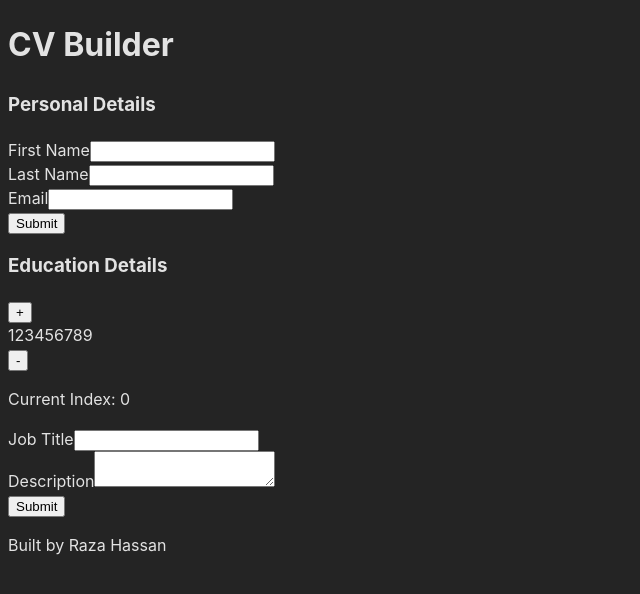
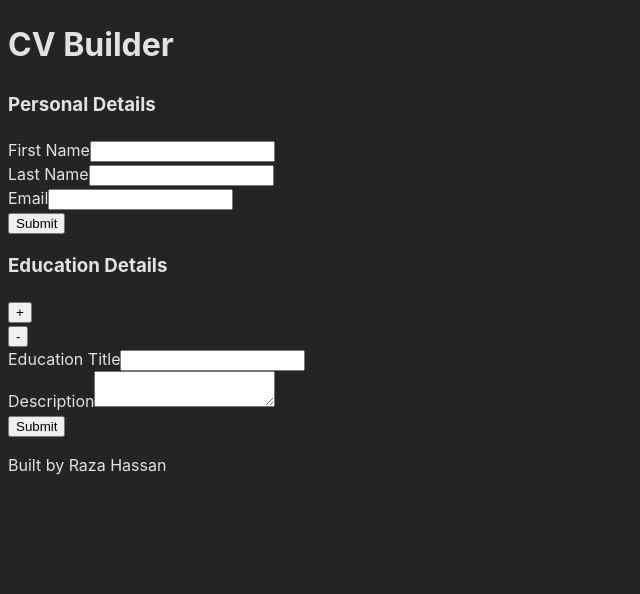
Before and after one commit to bilgramiraza/cv-builder, a React (Vite) app: page / in a window 1280 px wide. Shown: the top 594 px of the page, without its empty margins (0-640 px from the left). Built offline with nearby package versions, Linux system fonts and the light colour scheme.

Commit message:
Renamed Items from Experience to Education and fixed placement of components to avoid false rerenders

```diff
--- a/src/components/Education.jsx
+++ b/src/components/Education.jsx
@@ -3,16 +3,16 @@ import PropTypes from 'prop-types';
 import InputGroup from "./InputGroup";
 import EntriesManager from "./EntriesManager";
 
-function Education({getEducation}) {
-  const [jobTitle, setJobTitle] = useState('');
-  const [desc, setDesc] = useState('');
+function Education({getEducation, education}) {
+  const [index, setIndex] = useState(0);
 
-  const [index, setIndex] = useState(0);
+  const [eduTitle, setEduTitle] = useState(education[index]?.eduTitle||'');
+  const [desc, setDesc] = useState(education[index]?.desc||'');
 
   const handleChange = (e) =>{
     switch(e.target.name){
-      case 'jobTitle':
-        setJobTitle(e.target.value);
+      case 'eduTitle':
+        setEduTitle(e.target.value);
         break;
       case 'desc':
         setDesc(e.target.value);
@@ -25,20 +25,23 @@ function Education({getEducation}) {
   const handleSubmit= (e) =>{
     e.preventDefault();
     const data = {
-      jobTitle,
+      eduTitle,
       desc,
     };
-    getEducation(data);
+    if(education){
+      getEducation([...education,data]);
+    }else{
+      getEducation([data]);
+    }
   };
 
   return (
     <div>
       <h3>Education Details</h3>
-      <form onSubmit={handleSubmit}>
-        <EntriesManager index={index} setIndex={setIndex} maxLength={9}/>
-        <p>Current Index: {index}</p>
-        <InputGroup inputType="text" inputName="jobTitle" inputLabel="Job Title" inputValue={jobTitle} handleChange={handleChange}/>
-        <InputGroup inputType="desc" inputName="desc" inputLabel="Description" inputValue={desc} handleChange={handleChange}/>
+      <EntriesManager index={index} setIndex={setIndex} maxLength={education.length}/>
+      <form onSubmit={handleSubmit} >
+        <InputGroup inputType="text" inputName="eduTitle" inputLabel="Education Title" inputValue={eduTitle} handleChange={handleChange} index={index}/>
+        <InputGroup inputType="desc" inputName="desc" inputLabel="Description" inputValue={desc} handleChange={handleChange} index={index}/>
         <button>Submit</button>
       </form>
     </div>
@@ -50,4 +53,5 @@ export default Education;
 
 Education.propTypes = {
   getEducation: PropTypes.func.isRequired,
+  education: PropTypes.array.isRequired,
 };
```
